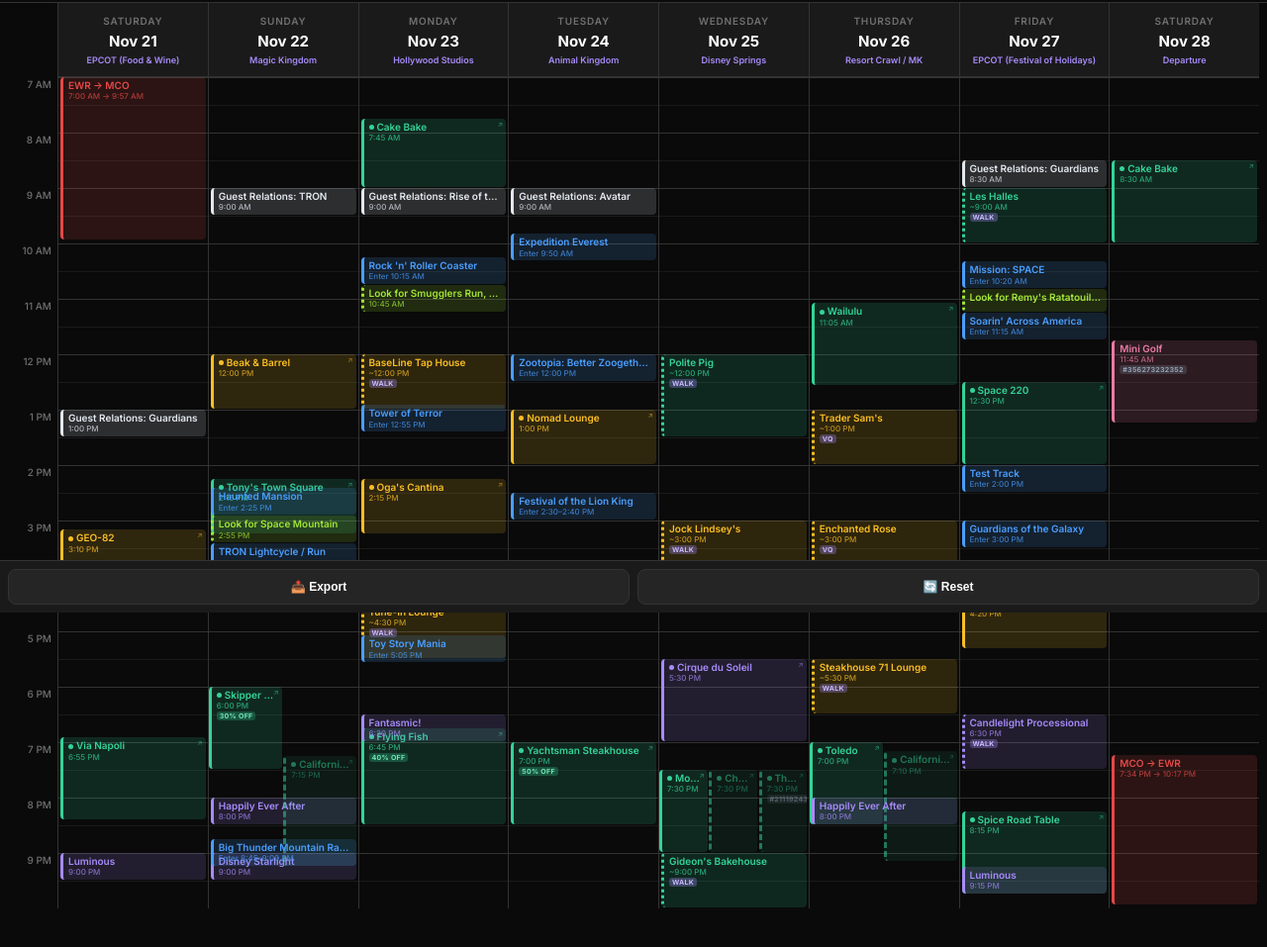
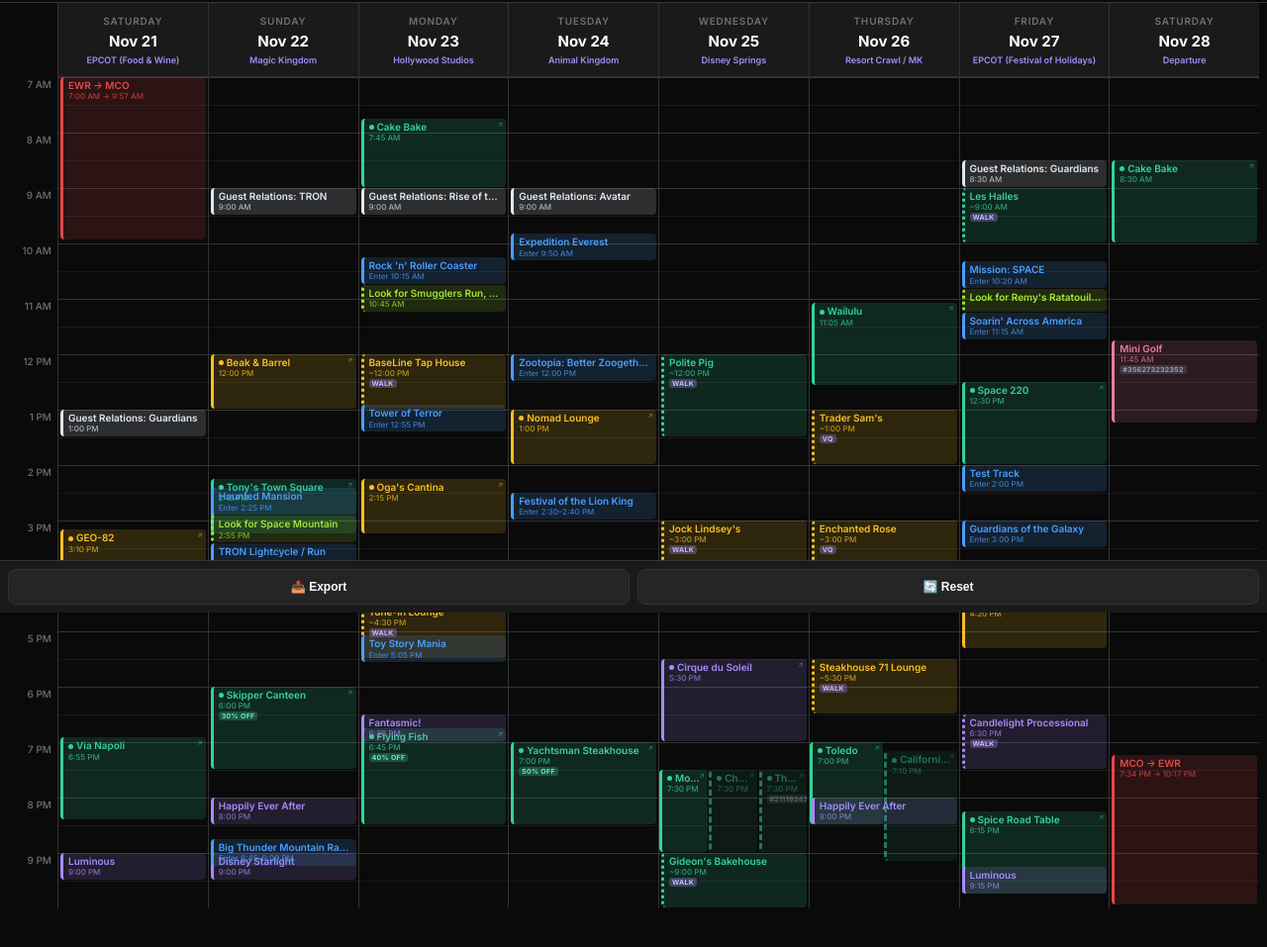
Before and after one commit to chadbautista8/disney-trip, a plain HTML site: page index.html in a window 1280 px wide. Shown: the part 181-1138 px from the top of the page at 99% size. Drawn offline with Linux system fonts and the light colour scheme.

Commit message:
Remove California Grill from 11/22

```diff
--- a/index.html
+++ b/index.html
@@ -3230,9 +3230,8 @@
             { d:2, s:465,  dur:75,  name:'Cake Bake',                cat:'dining',  time:'7:45 AM', link:MDE },
             { d:1, s:720,  dur:60,  name:'Beak & Barrel',            cat:'lounge',  time:'12:00 PM', link:MDE },
             { d:1, s:855,  dur:60,  name:"Tony's Town Square",       cat:'dining',  time:'2:15 PM', note:'Aim to finish by 3:15 PM', link:MDE },
-            { d:1, s:1080, dur:90,  name:'Skipper Canteen',          cat:'dining',  time:'6:00 PM', group:'sun-dinner', link:MDE, discount:30, note:'Head to Adventureland after Haunted Mansion' },
+            { d:1, s:1080, dur:90,  name:'Skipper Canteen',          cat:'dining',  time:'6:00 PM', link:MDE, discount:30, note:'Head to Adventureland after Haunted Mansion' },
             { d:1, s:1200, dur:30,  name:'Happily Ever After', cat:'show',   time:'8:00 PM' },
-            { d:1, s:1155, dur:120, name:'California Grill',         cat:'dining',  time:'7:15 PM', group:'sun-dinner', alt:true, link:MDE },
             { d:1, s:1260, dur:30,  name:'Disney Starlight',         cat:'show',    time:'9:00 PM', note:'Date not confirmed' },
             { d:2, s:720,  dur:60,  name:'BaseLine Tap House',       cat:'lounge',  time:'~12:00 PM', res:'walk' },
             { d:2, s:855,  dur:60,  name:"Oga's Cantina",            cat:'lounge',  time:'2:15 PM', link:MDE },
```
